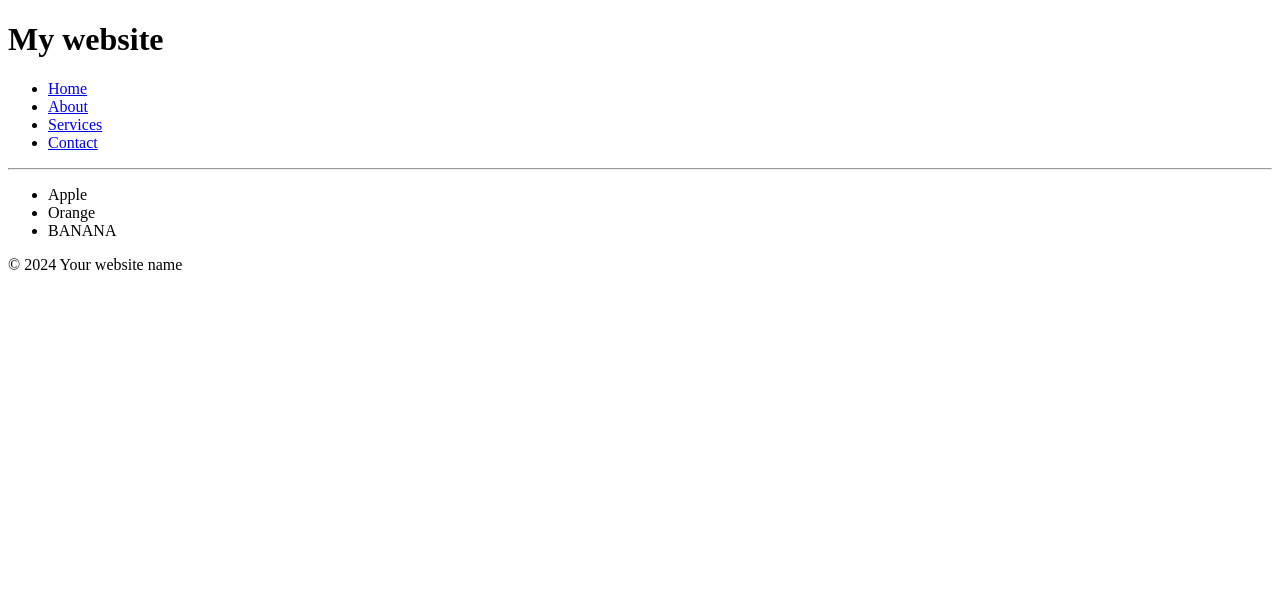
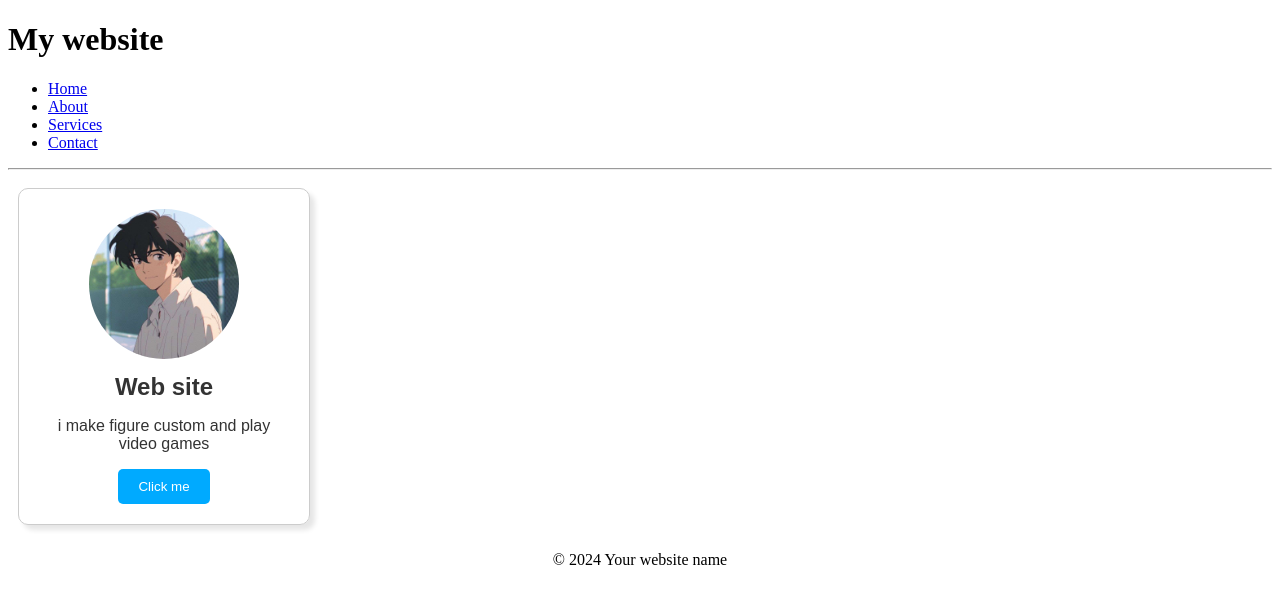
Before and after one commit to Hyun198/React_tutorial, a React (Vite) app: page / in a window 1280 px wide. Shown: the top 604 px of the page. Built offline with nearby package versions, Linux system fonts and the light colour scheme.

Commit message:
css 적용 방법

```diff
--- a/src/App.jsx
+++ b/src/App.jsx
@@ -1,12 +1,12 @@
 import Header from './Header.jsx'
 import Footer from './Footer.jsx'
-import Food from './Food.jsx'
+import Card from './Card.jsx';
 
 function App() {
   return (
     <>
       <Header />
-      <Food/>
+      <Card />
       <Footer />
     </>
   );
--- /dev/null
+++ b/src/Button/Button.jsx
@@ -0,0 +1,11 @@
+import styles from './Button.module.css'
+function Button() {
+
+    return(
+        <button className={styles.button}>Click me</button>
+
+    );
+
+}
+
+export default Button
--- /dev/null
+++ b/src/Button/Button.module.css
@@ -0,0 +1,8 @@
+.button {
+    background-color: hsl(200, 100%, 50%);
+    color: white;
+    padding: 10px 20px;
+    border-radius: 5px;
+    border: none;
+    cursor: pointer;
+}
--- /dev/null
+++ b/src/Card.jsx
@@ -0,0 +1,16 @@
+import profilePic from './assets/profile.jpg'
+import Button from './Button/Button.jsx'
+
+function Card() {
+    return (
+        <div className="card">
+            <img className="card-image" src={profilePic } alt="profile picture"></img>
+            <h2 className="card-title">Web site</h2>
+            <p className="card-text">i make figure custom and play video games</p>
+            <Button/>
+        </div>
+    );
+}
+
+
+export default Card
--- a/src/Food.jsx
+++ /dev/null
@@ -1,16 +0,0 @@
-
-function Food() {
-
-    const food1 = "Orange";
-    const food2 = "Banana";
-
-    return (
-        <ul>
-            <li>Apple</li>
-            <li>{ food1}</li>
-            <li>{ food2.toUpperCase()}</li>
-        </ul>
-    );
-}
-
-export default Food
--- a/src/index.css
+++ b/src/index.css
@@ -0,0 +1,34 @@
+.card {
+    border: 1px solid hsl(0, 0%, 80%);
+    border-radius: 10px;
+    box-shadow: 5px 5px 5px hsla(0, 0%, 0%, 0.1);
+    padding: 20px;
+    margin: 10px;
+    text-align: center;
+    max-width: 250px;
+    display: inline-block;
+}
+
+.card .card-image {
+    max-width: 60%;
+    height: auto;
+    border-radius: 50%;
+    margin-bottom: 10px;
+}
+
+.card .card-title {
+    font-family: Arial, sans-serif;
+    margin: 0;
+    color: hsl(0, 0%, 20%);
+}
+
+.card .card-text {
+    font-family: Arial, sans-serif;
+    color: hsl(0, 0%, 20%);
+}
+
+
+
+footer {
+    text-align: center;
+}
```
Also changed, not shown: src/assets/profile.jpg (added).
